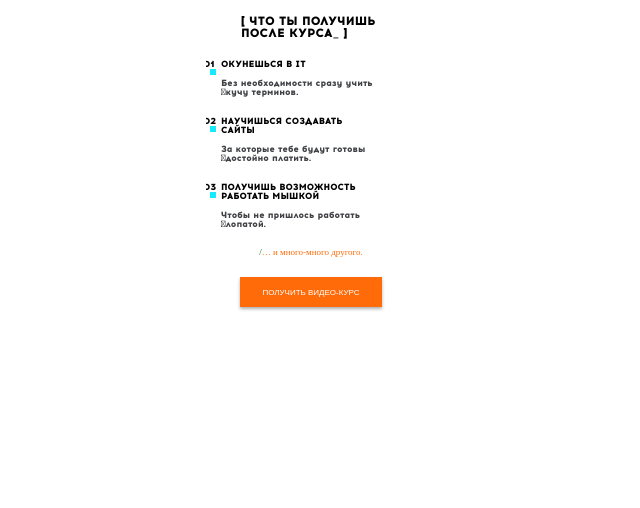
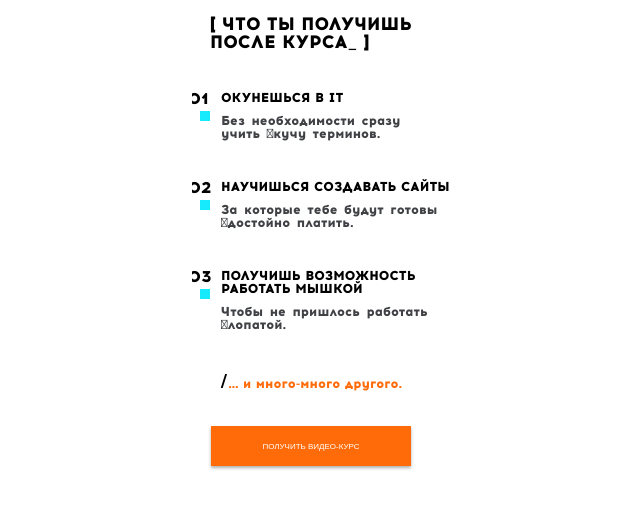
Before and after one commit to arthurtheking/Hakaton_Project, a website: page src/index.html in a window 1280 px wide. Shown: the whole page, without its empty margins (329-969 px from the left). Drawn offline with nearby package versions, Linux system fonts and the light colour scheme; files that its build step writes are made by us from their sources; files whose address does not match are found by name.

Commit message:
sec 15 480

```diff
--- a/src/html/_block-15.html
+++ b/src/html/_block-15.html
@@ -25,12 +25,12 @@
             </li>
         </ul>
         <p class="block-15__caption">… и много-много другого.</p>
-        <div class="block-15__wrap">
-            <button class="block-15__wrap__button">Получить видео-курс</button>
+        <div class="block-15__button-wrapper">
+            <button class="block-15__button">Получить видео-курс</button>
         </div>
     </div>
 
     <div class="block-15__right">
-        <img src="" alt="" title="">
+        <img src="./img/section-15_it-guy.png" alt="" title="">
     </div>
 </section>
--- a/src/sass/_block-15/_media/_320.scss
+++ b/src/sass/_block-15/_media/_320.scss
@@ -4,39 +4,39 @@
 
     &__title {
         width: 140px;
-        font-family: 'Acrom';
+        font-family: $acrom;
         font-weight: 900;
         font-size: 12px;
         text-transform: uppercase;
         margin: 0 auto;
     }
     .list {
-        margin: 0 auto;
-        margin-top: 15px;
+        margin: 35px auto 35px 40px;
     }
 
     .item {
         width: 180px;
-        margin: 10px auto;
+        margin: 40px auto;
         font-size: 9px;
         position: relative;
 
         &__heading {
             width: 150px;
             margin-top: 20px;
-            font-family: 'Acrom';
+            font-family: $acrom;
             color: #000;
             font-weight: 900;
             text-transform: uppercase;
         }
 
         &__body {
+            width: 160px;
             margin-top: 10px;
-            font-family: 'Acrom';
+            font-family: $acrom;
             color: #3f4144;
         }
         .counter {
-            font-family: 'Acrom';
+            font-family: $acrom;
             font-weight: 900;
             width: 12px;
             margin-left: -5px;
@@ -46,7 +46,6 @@
             top: 0px;
             left: -10px;
             &::after {
-                content: "";
                 content: "";
                 display: block;
                 width: 6px;
@@ -63,6 +62,7 @@
     }
 
     &__caption {
+        font-family: $acrom;
         font-size: 9px;
         text-align: center;
         margin: 20px auto;
@@ -70,12 +70,10 @@
         &::before{
             content: "/";
             display: inline-block;
-            color: green;
+            color: #000;
+            font-size: 20px;
         }
     }
-    &__wrap {
-        text-align: center;
-        margin-top: 15px;
 
     &__button {
         width: 142px;
@@ -86,7 +84,17 @@
         border: none;
         text-transform: uppercase;
         box-shadow: 0 2px 3px rgba(100, 100, 100, 0.5);
+
+        &-wrapper {
+            text-align: center;
+            margin: 35px auto;
+
+
         }
+    }
+
+    &__right {
+        display: none;
     }
 
 
--- a/src/sass/_block-15/_media/_480.scss
+++ b/src/sass/_block-15/_media/_480.scss
@@ -0,0 +1,51 @@
+.block-15 {
+    @media screen and (min-width: 480px) {
+        min-width: 480px;
+
+        &__title {
+            font-size: 18px;
+            width: 202px;
+        }
+        .list {
+            margin: 35px auto;
+        }
+        .item {
+            font-size: 13px;
+
+            &__heading {
+                width: 230px;
+            }
+
+            &__body {
+                width: 220px;
+                word-spacing: 2px;
+            }
+            .counter {
+                width: 30px;
+                height: 30px;
+                left: -24px;
+                font-size: 16px;
+                &::after {
+                    width: 10px;
+                    height: 10px;
+                    top: 20px;
+                    left: 8px;
+                }
+                &__number {
+                    margin-left: -4px;
+                }
+            }
+
+        }
+
+    &__caption {
+        font-size: 13px;
+    }
+
+    &__button {
+        width: 200px;
+        height: 40px;
+    }
+
+    }
+}
```
Also changed, not shown: build/css/stylesheet.css, build/img/section-15_it-guy.png (added), build/index.html, src/img/section-15_it-guy.png (added). Lines whose indentation alone changed are shown as unchanged.
